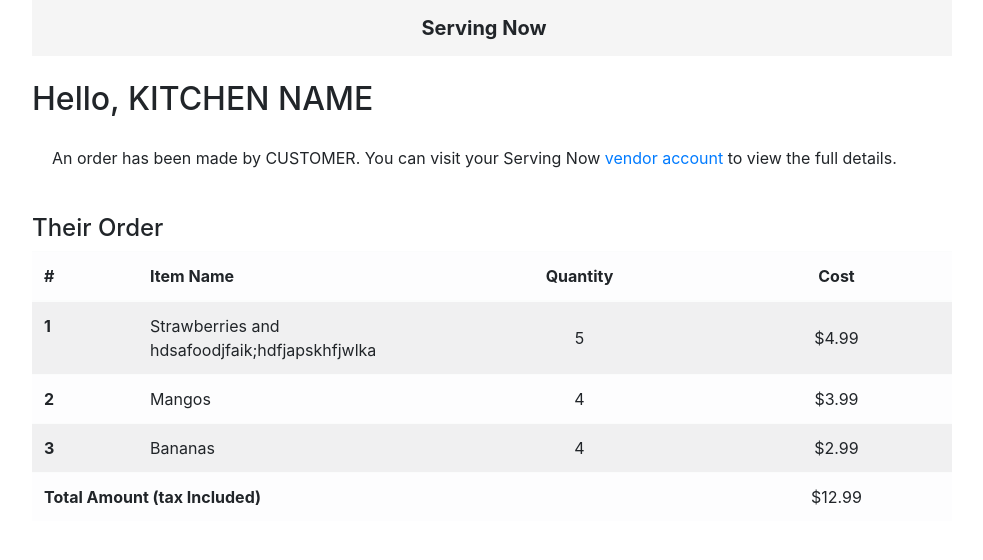
After one commit to infinite-options/serving-now-webapp, a Flask app: page /email_test in a window 1280 px wide. The commit adds this page. Shown: the top 560 px of the page, without its empty margins (243-1226 px from the left). Run offline with Flask 2, Linux system fonts and the light colour scheme; parts of the project's set-up code (start-up, migrations or seed data) failed here and were passed over; some libraries are stand-ins or nearby versions.

```diff
--- a/main.py
+++ b/main.py
@@ -1341,6 +1341,10 @@ def favorite(meal_id):
     response['message'] = 'Request successful'
     return response, 200
 
+@app.route('/email_test')
+def emailTest():
+    return render_template("businessEmailTemplate.html")
+
 
 if __name__ == '__main__':
     app.run(host='127.0.0.1', port='8080', debug=True)
--- /dev/null
+++ b/templates/businessEmailTemplate.html
@@ -0,0 +1,93 @@
+<!DOCTYPE html>
+<html>
+<head>
+  <!-- bootstrap-css -->
+  <link rel="stylesheet" href="https://stackpath.bootstrapcdn.com/bootstrap/4.3.1/css/bootstrap.min.css" integrity="sha384-ggOyR0iXCbMQv3Xipma34MD+dH/1fQ784/j6cY/iJTQUOhcWr7x9JvoRxT2MZw1T" crossorigin="anonymous">
+  <!-- jquery -->
+  <script src="https://ajax.googleapis.com/ajax/libs/jquery/3.3.1/jquery.min.js"></script>
+  <script src="https://code.jquery.com/jquery-3.3.1.slim.min.js" integrity="sha384-q8i/X+965DzO0rT7abK41JStQIAqVgRVzpbzo5smXKp4YfRvH+8abtTE1Pi6jizo" crossorigin="anonymous"></script>
+  <!-- bootstrap-js -->
+  <script src="https://stackpath.bootstrapcdn.com/bootstrap/4.3.1/js/bootstrap.min.js" integrity="sha384-JjSmVgyd0p3pXB1rRibZUAYoIIy6OrQ6VrjIEaFf/nJGzIxFDsf4x0xIM+B07jRM" crossorigin="anonymous"></script>
+	<style>
+ 		.card {
+ 			border:none;
+
+ 		}
+ 		.navbar {
+ 			background: #f5f5f5;
+ 		}
+
+    .name_col {
+      width: 300px;
+    }
+
+	</style>
+</head>
+<body>
+	<div class="container">
+		<div class="row">
+			<div class="col">
+			</div>
+
+			<div class="col-10">
+				<nav class="navbar justify-content-center">
+					<a class="navbar-brand"><strong>Serving Now</strong></a>
+				</nav>
+
+				<br>
+
+				<h2>Hello, KITCHEN NAME </h2>
+
+				<div class="card">
+					<div class="card-body">
+            An order has been made by CUSTOMER. You can visit your Serving Now <a href="http://localhost:8080/kitchens/report"> vendor account </a> to view the full details.
+					</div>
+				</div>
+
+				<br>
+
+				<h4>Their Order</h4>
+
+        <table class="table table-striped table-light">
+          <thead>
+            <tr>
+              <th scope="col">#</th>
+              <th class="name_col" scope="col">Item Name</th>
+              <th class="text-center" scope="col">Quantity</th>
+              <th class="text-center"scope="col">Cost</th>
+            </tr>
+          </thead>
+          <tbody>
+            <tr>
+              <th scope="row">1</th>
+              <td class="name_col">Strawberries and hdsafoodjfaik;hdfjapskhfjwlka</td>
+              <td class="text-center align-middle">5</td>
+              <td class="text-center align-middle">$4.99</td>
+            </tr>
+            <tr>
+              <th scope="row">2</th>
+              <td class="name_col">Mangos</td>
+              <td class="text-center align-middle">4</td>
+              <td class="text-center align-middle">$3.99</td>
+            </tr>
+            <tr>
+              <th scope="row">3</th>
+              <td class="name_col">Bananas</td>
+              <td class="text-center align-middle">4</td>
+              <td class="text-center align-middle">$2.99</td>
+            </tr>
+            <tr>
+              <th colspan="2" scope="row">Total Amount (tax Included)</th>
+              <td class="text-center align-middle"></td>
+              <td class="text-center align-middle">$12.99</td>
+            </tr>
+          </tbody>
+        </table>
+
+				<br>
+
+			</div>
+	  </div>
+	</div>
+</body>
+</html>
--- a/templates/report.html
+++ b/templates/report.html
@@ -32,7 +32,6 @@
                   <tbody>
                     <tr>
                       <td class="time-col align-middle table-borderless" scope="col">{{ order.order_time }}</td>
-                      <td class="time-col align-middle table-borderless" scope="col">{{ order.kitchen_id.S }}</td>
                       <th class="name-col align-middle table-borderless" scope="col">{{ order.name.S }}</th>
                       <td class="address-col align-middle table-borderless" >
                         <div> {{ order.street.S }} </div>
```
